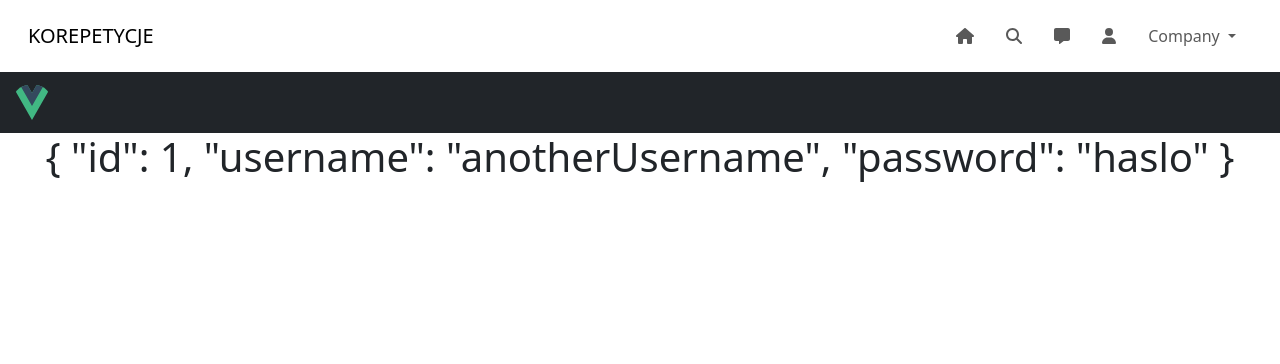
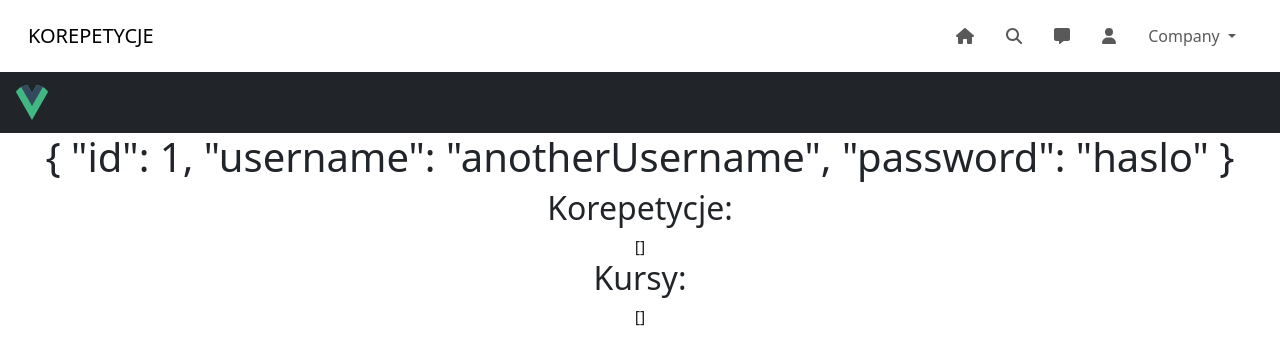
Before and after one commit to Ech0n/InterfejsyGraficzneProjekt, a Vue app: page /u/1 in a window 1280 px wide. Shown: the top 364 px of the page. Built offline with nearby package versions, Linux system fonts and the light colour scheme; what mdi-vue would draw is missing.

Commit message:
Added loading course and tutoring data to user profile page

```diff
--- a/src/LoadMock.js
+++ b/src/LoadMock.js
@@ -2,6 +2,7 @@
 const courses = [
     {
       id: 1,
+      authorId:0,
       name: 'Podstawy JavaScript',
       short_desc: 'Naucz się podstaw programowania w JavaScript.',
       image_url: 'https://example.com/js-podstawy.jpg',
@@ -11,6 +12,7 @@ const courses = [
     },
     {
       id: 2,
+      authorId:0,
       name: 'Zaawansowane rozwijanie w React',
       short_desc: 'Opanuj zaawansowane koncepcje w React.js.',
       image_url: 'https://example.com/zaawansowany-react.jpg',
@@ -20,6 +22,7 @@ const courses = [
     },
     {
       id: 3,
+      authorId:0,
       name: 'Node.js dla początkujących',
       short_desc: 'Rozpocznij pracę z JavaScript po stronie serwera za pomocą Node.js.',
       image_url: 'https://example.com/nodejs-poczatkujacy.jpg',
@@ -29,6 +32,7 @@ const courses = [
     },
     {
       id: 4,
+      authorId:0,
       name: 'Podstawy kuchni włoskiej',
       short_desc: 'Naucz się podstaw kuchni włoskiej i technik gotowania.',
       image_url: 'https://example.com/kuchnia-wloska.jpg',
@@ -38,6 +42,7 @@ const courses = [
     },
     {
       id: 5,
+      authorId:0,
       name: 'Kurs intensywny języka hiszpańskiego',
       short_desc: 'Szybkie opanowanie podstaw języka hiszpańskiego.',
       image_url: 'https://example.com/hiszpanski-intensywny.jpg',
@@ -47,6 +52,7 @@ const courses = [
     },
     {
       id: 6,
+      authorId:0,
       name: 'Data Science z użyciem Pythona',
       short_desc: 'Zbadaj analizę danych i machine learning przy użyciu Pythona.',
       image_url: 'https://example.com/data-science-python.jpg',
@@ -56,6 +62,7 @@ const courses = [
     },
     {
       id: 7,
+      authorId:0,
       name: 'Masterclass w fotografii',
       short_desc: 'Doskonal swoje umiejętności fotograficzne dzięki temu kompleksowemu kursowi.',
       image_url: 'https://example.com/masterclass-fotografia.jpg',
@@ -65,6 +72,7 @@ const courses = [
     },
     {
       id: 8,
+      authorId:0,
       name: 'Francuska kuchnia: Od podstaw do gourmet',
       short_desc: 'Zanurz się w sztuce gotowania francuskiego od początkującego do wykwintnego.',
       image_url: 'https://example.com/francuska-kuchnia.jpg',
@@ -74,6 +82,7 @@ const courses = [
     },
     {
       id: 9,
+      authorId:0,
       name: 'Wprowadzenie do Machine Learning',
       short_desc: 'Zacznij od podstaw w dziedzinie machine learning.',
       image_url: 'https://example.com/wprowadzenie-do-ml.jpg',
@@ -83,6 +92,7 @@ const courses = [
     },
     {
       id: 10,
+      authorId:0,
       name: 'Język i kultura japońska',
       short_desc: 'Zanurz się w języku japońskim i tradycjach kulturowych.',
       image_url: 'https://example.com/japonski-jezyk.jpg',
@@ -413,10 +423,11 @@ const courses = [
   export default async function initalizeDatabaseData() {
       const db = await openDB("db_",1,{  upgrade(db){
         db.createObjectStore('users', {keyPath: 'id',autoIncrement: true,});
-        db.createObjectStore('courses', {keyPath: 'id',autoIncrement: true,});
-        db.createObjectStore('tutors', {keyPath: 'id',autoIncrement: true,});
+        let store = db.createObjectStore('courses', {keyPath: 'id',autoIncrement: true,});
+        store.createIndex('author','authorId')
+        store = db.createObjectStore('tutors', {keyPath: 'id',autoIncrement: true,});
+        store.createIndex('tutorId','tutorId')
       }});
-
 
       const tx = db.transaction('courses', 'readwrite')
 
--- a/src/views/UserView.vue
+++ b/src/views/UserView.vue
@@ -7,11 +7,18 @@ import { useRoute } from 'vue-router';
 const route = useRoute();
 var userData = ref();
 let userId = route.params.id
+var tutorings = ref([]);
+var courses = ref([]);
 console.log(userId)
 async function loadData() {
     const db = await openDB("db_",1);
     let k = await db.get('users',parseInt(userId));
     userData.value = k
+    k = await db.getAllFromIndex('tutors',"tutorId",parseInt(userId));
+    tutorings.value = k
+    k = await db.getAllFromIndex('courses',"author",parseInt(userId));
+    courses.value = k
+
     db.close()
 }
 
@@ -24,8 +31,15 @@ loadData()
   <div class = "d-flex flex-column align-items-center justify-content-start">
     <h1>
       {{userData}}
-
     </h1>
+    <h2>
+      Korepetycje:
+    </h2>
+    {{tutorings}}
+    <h2>
+      Kursy:
+    </h2>
+    {{ courses }}
   </div>
 </template>
 
```
